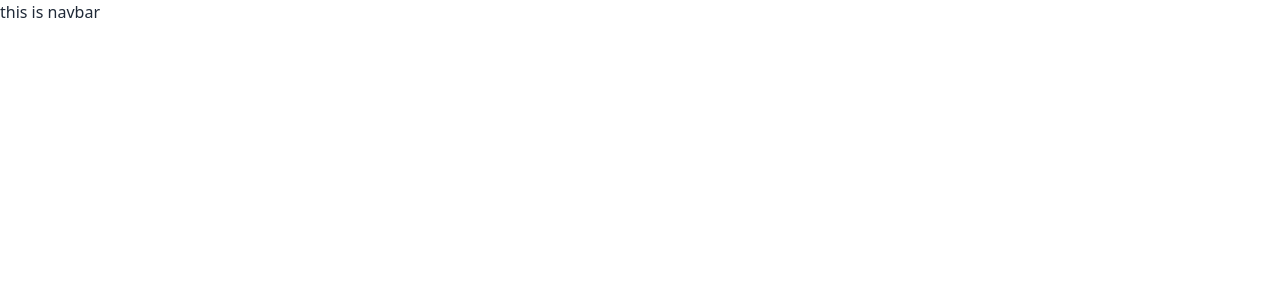
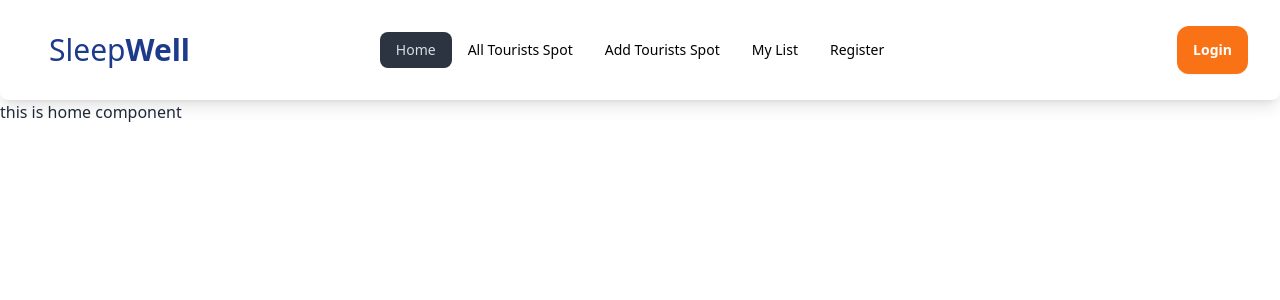
Before and after one commit to abdullahrafi1234/sleep-well-care-client, a React (Vite) app: page / in a window 1280 px wide. Shown: the top 300 px of the page. Built offline with nearby package versions, Linux system fonts and the light colour scheme.

Commit message:
added navbar

```diff
--- /dev/null
+++ b/src/pages/Home/Home.jsx
@@ -0,0 +1,11 @@
+
+
+const Home = () => {
+    return (
+        <div>
+            <h3>this is home component</h3>
+        </div>
+    );
+};
+
+export default Home;
--- a/src/pages/Navbar/Navbar.jsx
+++ b/src/pages/Navbar/Navbar.jsx
@@ -1,9 +1,47 @@
+import { Link, NavLink } from "react-router-dom";
 
 
 const Navbar = () => {
+
+    const navLinks = <>
+        <li><NavLink to={'/'}>Home</NavLink></li>
+        <li><NavLink to={'/all-tourists-spot'}>All Tourists Spot</NavLink></li>
+        <li><NavLink to={'/add-tourists-spot'}>Add Tourists Spot</NavLink></li>
+        <li><NavLink to={'/mylist'}>My List</NavLink></li>
+        <li><NavLink to={'/register'}>Register</NavLink></li>
+    </>
+
     return (
-        <div>
-            <h3>this is navbar</h3>
+        <div className="navbar lg:px-8 rounded-b-lg shadow-lg text-black py-6">
+            <div className="navbar-start">
+                <div className="dropdown">
+                    <div tabIndex={0} role="button" className="btn btn-ghost lg:hidden">
+                        <svg xmlns="http://www.w3.org/2000/svg" className="h-5 w-5" fill="none" viewBox="0 0 24 24" stroke="currentColor"><path strokeLinecap="round" strokeLinejoin="round" strokeWidth="2" d="M4 6h16M4 12h8m-8 6h16" /></svg>
+                    </div>
+                    <ul tabIndex={0} className="menu menu-sm dropdown-content mt-3 z-[1] p-2 shadow bg-base-100 rounded-box w-52">
+                        {navLinks}
+                    </ul>
+                </div>
+                <div className="flex items-center gap-0">
+                    {/* <p><img className="lg:w-16" src="logos.png" alt="" /></p> */}
+
+                    <a className="btn btn-ghost text-3xl text-blue-900 gap-0"><Link>
+                        <span className="font-normal">Sleep</span>Well</Link></a>
+                </div>
+            </div>
+            <div className="navbar-center hidden lg:flex">
+                <ul className="menu menu-horizontal px-1">
+                    {navLinks}
+                </ul>
+            </div>
+            <div className="navbar-end">
+                <div className="">
+                    <Link className="btn rounded-xl bg-orange-500 text-white border-none" to={'/login'}>Login</Link>
+                </div>
+            </div>
+            {/* <div className="navbar-end">
+            <Link className="btn rounded-xl bg-orange-500 text-white" to={'/login'}>Log in</Link>
+        </div> */}
         </div>
     );
 };
--- /dev/null
+++ b/src/pages/Root/Root.jsx
@@ -0,0 +1,15 @@
+import { Outlet } from 'react-router-dom';
+import Navbar from '../Navbar/Navbar';
+
+const Root = () => {
+    return (
+        <div className='mx-auto max-w-[1480px]'>
+            <Navbar></Navbar>
+            <div className='mx-auto max-w-7xl'>
+                <Outlet></Outlet>
+            </div>
+        </div>
+    );
+};
+
+export default Root;
```
Also changed, not shown: src/routes/Router.jsx (+9 -2 lines).
